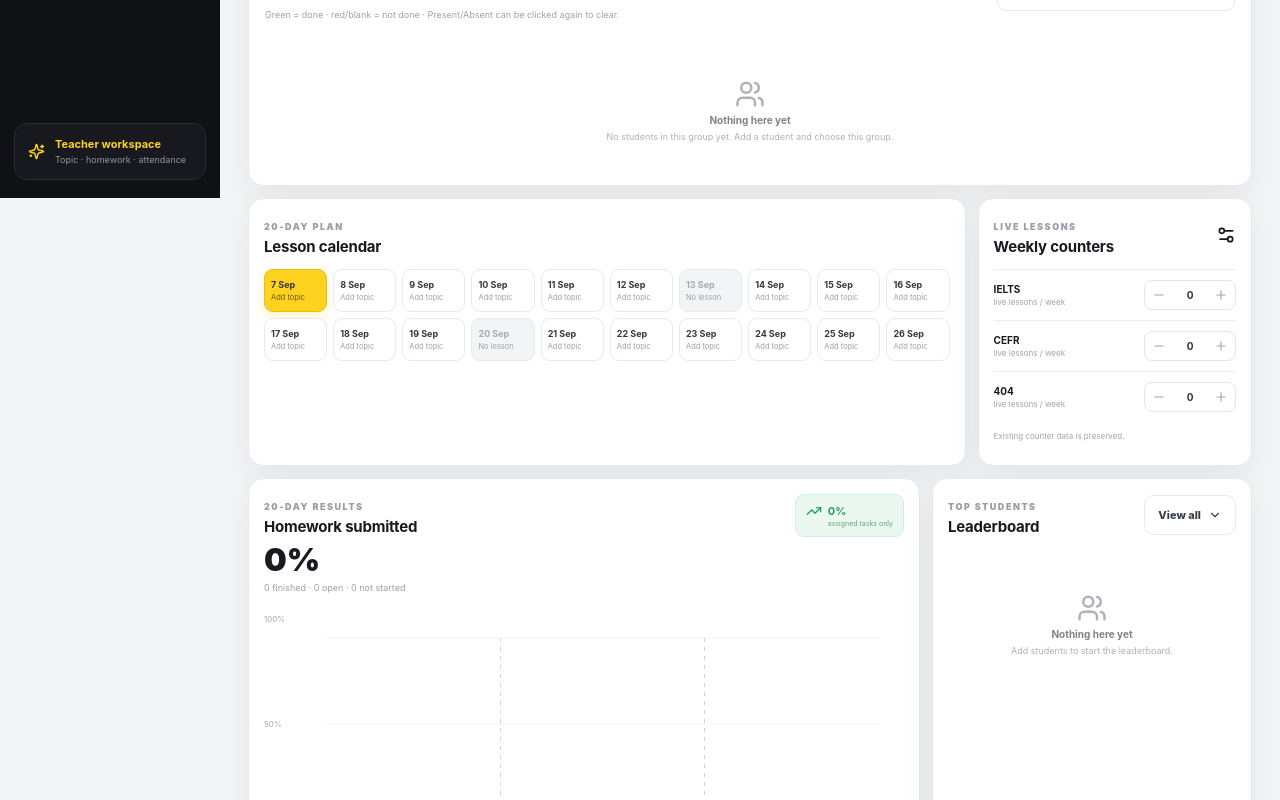
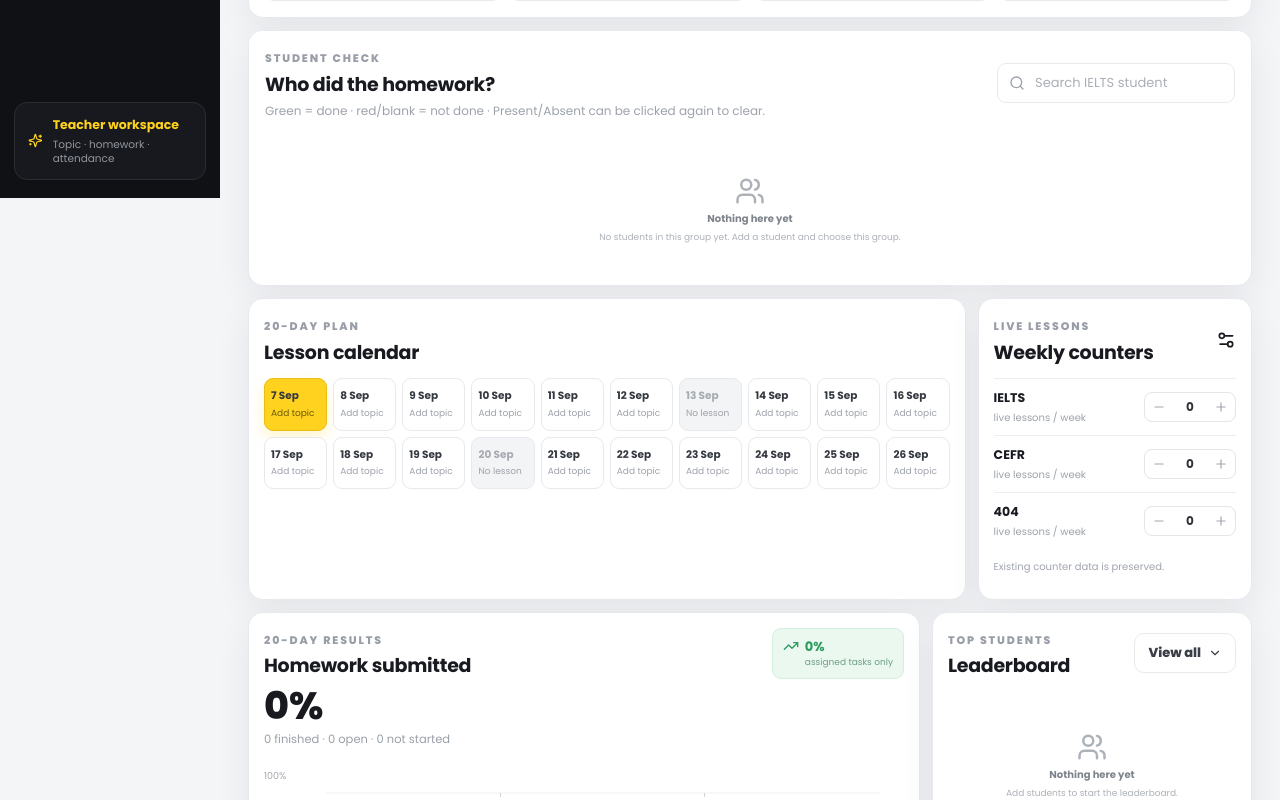
Before and after one commit to rajabovz801-ai/ark-tracker, a Next.js app: page / in a window 1280 px wide. Shown: the part 602-1402 px from the top of the page. Built offline with nearby package versions, Linux system fonts and the light colour scheme.

Commit message:
Use ARK IELTS Poppins font across tracker

```diff
--- a/app/layout.js
+++ b/app/layout.js
@@ -1,4 +1,13 @@
+import { Poppins } from 'next/font/google';
 import './globals.css';
+import './typography.css';
+
+const poppins = Poppins({
+  subsets: ['latin'],
+  weight: ['400', '500', '600', '700', '800'],
+  variable: '--font-poppins',
+  display: 'swap',
+});
 
 export const metadata = {
   title: 'ARK Tracker',
@@ -7,7 +16,7 @@ export const metadata = {
 
 export default function RootLayout({ children }) {
   return (
-    <html lang="en">
+    <html lang="en" className={poppins.variable}>
       <head>
         <script src="/cloud-sync.js" />
       </head>
```
